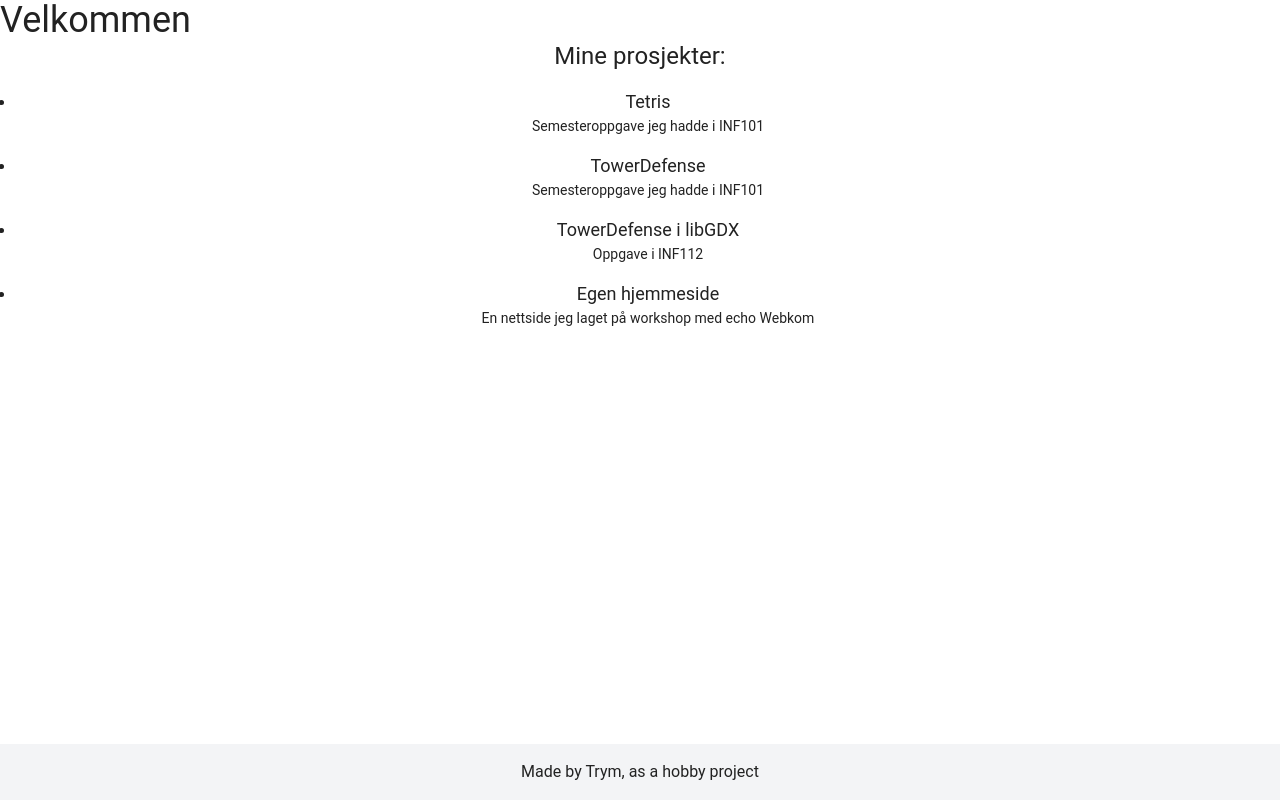
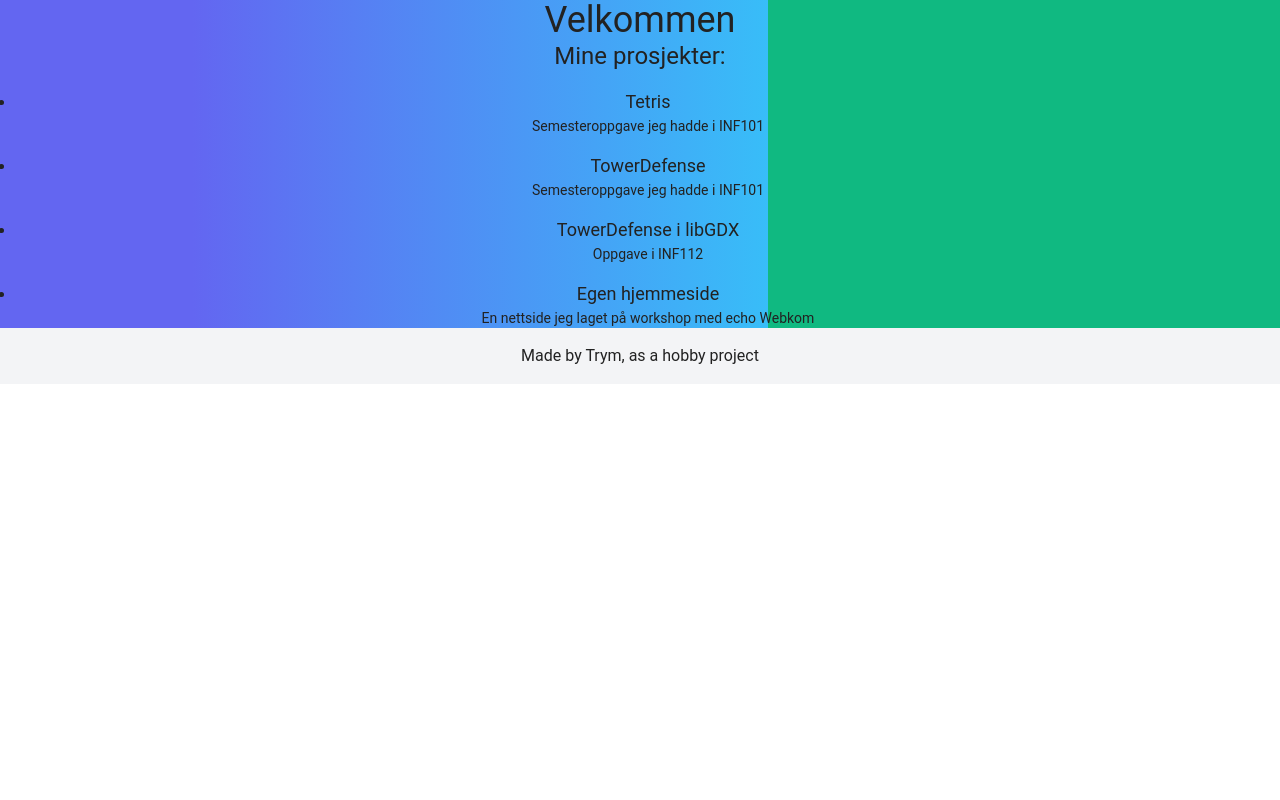
Before and after one commit to echo-webkom/how-to-sideprosjekt-workshop, a Next.js app: page / in a window 1280 px wide. Built offline with nearby package versions, Linux system fonts and the light colour scheme.

Commit message:
Added gradient backgrond

```diff
--- a/src/app/page.tsx
+++ b/src/app/page.tsx
@@ -2,7 +2,7 @@ import {ProjectList} from "@/app/components/project-list";
 
 export default function Home() {
   return (
-      <div className="flex flex-col min-h-screen bg-gradient-to-b from-light-blue-100 to-white">
+      <div className="bg-gradient-to-r from-indigo-500 from-15% via-sky-400 via-60% to-emerald-500 to-25%">
         <Header />
           <div className="flex-grow text-center">
                 <ProjectList />
@@ -14,7 +14,7 @@ export default function Home() {
     function Header() {
         return (
             <div>
-                <h1 className="text-4xl">Velkommen</h1>
+                <h1 className="text-4xl flex-grow text-center">Velkommen</h1>
             </div>
         );
     }
```
